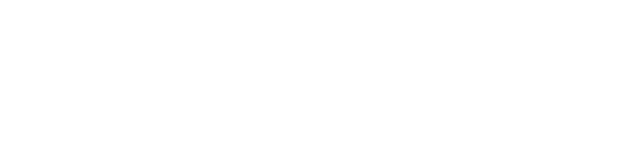
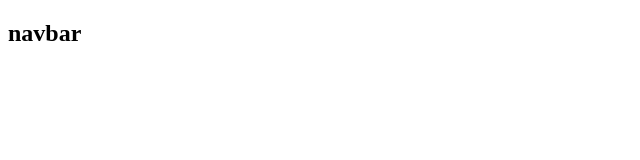
Before and after one commit to amira-ahmed2/machine, a plain HTML site: page index.html in a window 1280 px wide. Shown: the whole page, without its empty margins (0-640 px from the left). Drawn offline with Linux system fonts and the light colour scheme.

Commit message:
add navBar

```diff
--- a/index.html
+++ b/index.html
@@ -9,7 +9,9 @@
 </head>
 
 <body>
-
+    <nav>
+        <h1>navbar</h1>
+    </nav>
 </body>
 
 </html>
```
